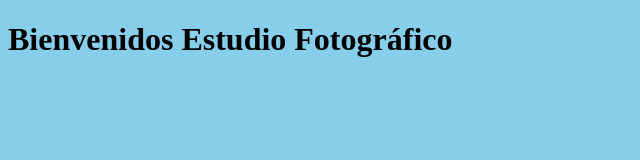
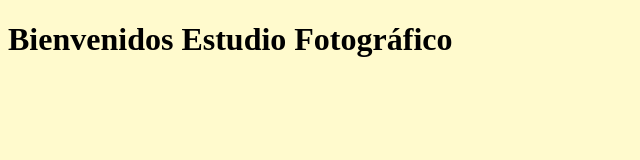
Before and after one commit to hortizquiroga/pagina-web, a plain HTML site: page index.html in a window 1280 px wide. Shown: the whole page, without its empty margins (0-640 px from the left). Drawn offline with Linux system fonts and the light colour scheme.

Commit message:
cambio color 2

```diff
--- a/index.html
+++ b/index.html
@@ -7,7 +7,7 @@
     <style>
         body{
 
-            background-color: skyblue;
+            background-color: lemonchiffon;
         }
     </style>
 </head>
```
